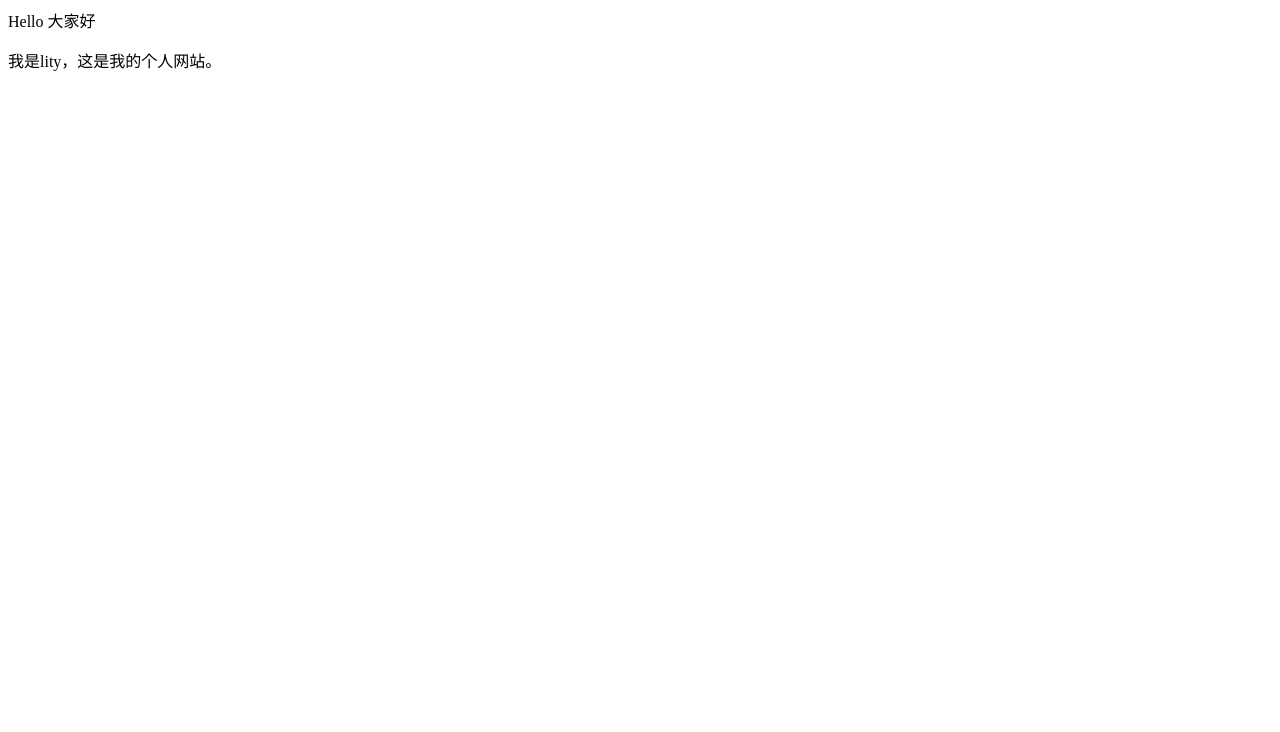
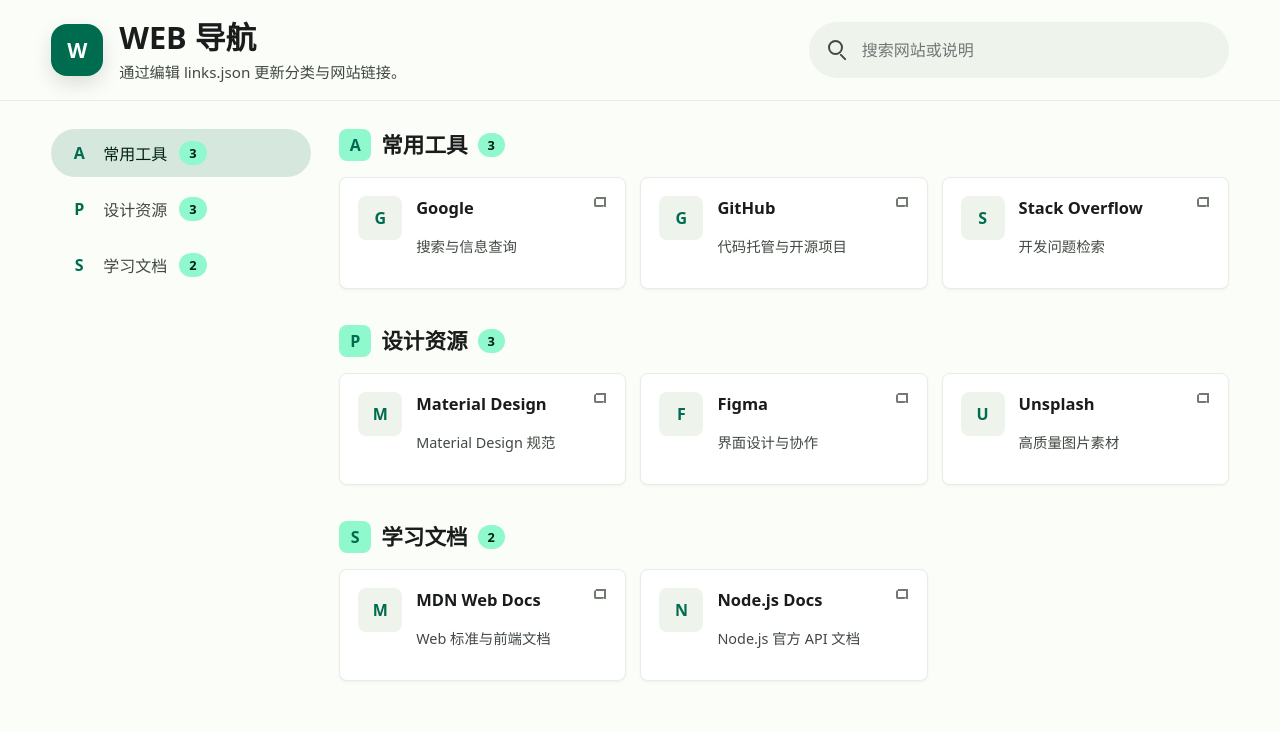
Before and after one commit to liyt-code/liyt-code.github.io, a plain HTML site: page index.html in a window 1280 px wide. Drawn offline with Linux system fonts and the light colour scheme.

Commit message:
Squashed commit of the following:
commit 03a229055b1c421b812000d8967082f5f04d7479
Author: 李义田 <yitian.li@robotrak.cn>
Date:   Thu May 28 10:45:47 2026 +0800

    Create JSON-driven navigation page

```diff
--- /dev/null
+++ b/app.js
@@ -0,0 +1,191 @@
+const dataUrl = "links.json";
+const titleEl = document.querySelector("#site-title");
+const descriptionEl = document.querySelector("#site-description");
+const tabsEl = document.querySelector("#category-tabs");
+const sectionsEl = document.querySelector("#category-sections");
+const statusEl = document.querySelector("#status");
+const searchInput = document.querySelector("#search-input");
+const categoryTemplate = document.querySelector("#category-template");
+const linkTemplate = document.querySelector("#link-template");
+
+let navigationData = null;
+
+const text = {
+  title: "\u0057\u0045\u0042 \u5bfc\u822a",
+  loading: "\u6b63\u5728\u8bfb\u53d6 links.json...",
+  description: "\u7f16\u8f91 links.json \u5373\u53ef\u66f4\u65b0\u9875\u9762\u5185\u5bb9\u3002",
+  uncategorized: "\u672a\u5206\u7c7b",
+  noResults: "\u6ca1\u6709\u627e\u5230\u5339\u914d\u7684\u7f51\u7ad9\u3002",
+  missingCategories: "links.json \u7f3a\u5c11 categories \u6570\u7ec4",
+  loadFailed:
+    "\u65e0\u6cd5\u8bfb\u53d6 links.json\u3002\u8bf7\u53cc\u51fb start-navigation.bat \u901a\u8fc7\u672c\u5730\u670d\u52a1\u5668\u6253\u5f00\u9875\u9762\uff0c\u5e76\u786e\u8ba4 JSON \u683c\u5f0f\u6b63\u786e\u3002"
+};
+
+function slugify(value) {
+  return value
+    .toString()
+    .trim()
+    .toLowerCase()
+    .replace(/\s+/g, "-")
+    .replace(/[^\w\u4e00-\u9fa5-]/g, "");
+}
+
+function normalizeUrl(url) {
+  if (/^https?:\/\//i.test(url)) {
+    return url;
+  }
+
+  return `https://${url}`;
+}
+
+function getHostname(url) {
+  try {
+    return new URL(normalizeUrl(url)).hostname;
+  } catch {
+    return "";
+  }
+}
+
+function showStatus(message) {
+  statusEl.textContent = message;
+  statusEl.classList.toggle("visible", Boolean(message));
+}
+
+function getIconLabel(icon) {
+  const iconLabels = {
+    apps: "A",
+    palette: "P",
+    school: "S",
+    folder: "F"
+  };
+
+  return iconLabels[icon] || (icon || "F").slice(0, 1).toUpperCase();
+}
+
+function createTab(category, id, count) {
+  const tab = document.createElement("a");
+  tab.className = "category-tab";
+  tab.href = `#${id}`;
+  tab.innerHTML = `
+    <span class="tab-icon" aria-hidden="true">${getIconLabel(category.icon)}</span>
+    <span>${category.name}</span>
+    <span class="count">${count}</span>
+  `;
+  return tab;
+}
+
+function createLinkCard(link) {
+  const node = linkTemplate.content.firstElementChild.cloneNode(true);
+  const url = normalizeUrl(link.url);
+  const hostname = getHostname(url);
+  const favicon = node.querySelector(".favicon");
+
+  node.href = url;
+  node.querySelector("strong").textContent = link.title || hostname || url;
+  node.querySelector(".link-text span").textContent = link.description || hostname || url;
+
+  if (hostname) {
+    const img = document.createElement("img");
+    img.alt = "";
+    img.loading = "lazy";
+    img.src = `https://www.google.com/s2/favicons?domain=${hostname}&sz=64`;
+    img.onerror = () => {
+      favicon.textContent = (link.title || hostname).slice(0, 1).toUpperCase();
+    };
+    favicon.append(img);
+  } else {
+    favicon.textContent = "?";
+  }
+
+  node.dataset.search = [link.title, link.description, link.url, hostname].filter(Boolean).join(" ").toLowerCase();
+  return node;
+}
+
+function render(data) {
+  titleEl.textContent = data.siteTitle || text.title;
+  descriptionEl.textContent = data.description || text.description;
+  document.title = data.siteTitle || text.title;
+
+  tabsEl.replaceChildren();
+  sectionsEl.replaceChildren();
+
+  data.categories.forEach((category) => {
+    const links = Array.isArray(category.links) ? category.links : [];
+    const id = `category-${slugify(category.name || text.uncategorized)}`;
+    const section = categoryTemplate.content.firstElementChild.cloneNode(true);
+
+    section.id = id;
+    section.querySelector(".section-icon").textContent = getIconLabel(category.icon);
+    section.querySelector("h2").textContent = category.name || text.uncategorized;
+    section.querySelector(".count").textContent = links.length;
+
+    const grid = section.querySelector(".link-grid");
+    links.forEach((link) => grid.append(createLinkCard(link)));
+
+    tabsEl.append(createTab(category, id, links.length));
+    sectionsEl.append(section);
+  });
+
+  updateActiveTab();
+}
+
+function filterLinks(query) {
+  const term = query.trim().toLowerCase();
+  let visibleCount = 0;
+
+  document.querySelectorAll(".category-section").forEach((section) => {
+    let sectionCount = 0;
+
+    section.querySelectorAll(".link-card").forEach((card) => {
+      const visible = !term || card.dataset.search.includes(term);
+      card.classList.toggle("hidden", !visible);
+      if (visible) {
+        sectionCount += 1;
+        visibleCount += 1;
+      }
+    });
+
+    section.classList.toggle("hidden", sectionCount === 0);
+    section.querySelector(".count").textContent = sectionCount;
+  });
+
+  showStatus(term && visibleCount === 0 ? text.noResults : "");
+}
+
+function updateActiveTab() {
+  const sections = [...document.querySelectorAll(".category-section:not(.hidden)")];
+  const tabs = [...document.querySelectorAll(".category-tab")];
+  const current = sections.findLast((section) => section.getBoundingClientRect().top <= 150) || sections[0];
+
+  tabs.forEach((tab) => {
+    tab.classList.toggle("active", current && tab.getAttribute("href") === `#${current.id}`);
+  });
+}
+
+async function loadNavigation() {
+  showStatus(text.loading);
+
+  try {
+    const response = await fetch(dataUrl, { cache: "no-store" });
+    if (!response.ok) {
+      throw new Error(`HTTP ${response.status}`);
+    }
+
+    navigationData = await response.json();
+    if (!Array.isArray(navigationData.categories)) {
+      throw new Error(text.missingCategories);
+    }
+
+    render(navigationData);
+    showStatus("");
+  } catch (error) {
+    console.error(error);
+    showStatus(text.loadFailed);
+  }
+}
+
+searchInput.addEventListener("input", (event) => filterLinks(event.target.value));
+document.addEventListener("scroll", updateActiveTab, { passive: true });
+window.addEventListener("resize", updateActiveTab);
+
+loadNavigation();
--- a/index.html
+++ b/index.html
@@ -1,2 +1,64 @@
-<p>Hello 大家好</p>
-<p>我是lity，这是我的个人网站。 </p>
+<!doctype html>
+<html lang="zh-CN">
+  <head>
+    <meta charset="UTF-8" />
+    <meta name="viewport" content="width=device-width, initial-scale=1.0" />
+    <title>WEB &#23548;&#33322;</title>
+    <link rel="stylesheet" href="styles.css" />
+  </head>
+  <body>
+    <header class="top-app-bar">
+      <div class="brand">
+        <span class="brand-icon" aria-hidden="true">W</span>
+        <div>
+          <h1 id="site-title">WEB &#23548;&#33322;</h1>
+          <p id="site-description">&#27491;&#22312;&#21152;&#36733;&#23548;&#33322;&#25968;&#25454;...</p>
+        </div>
+      </div>
+      <label class="search-shell" for="search-input">
+        <span class="search-icon" aria-hidden="true"></span>
+        <input
+          id="search-input"
+          type="search"
+          placeholder="&#25628;&#32034;&#32593;&#31449;&#25110;&#35828;&#26126;"
+          autocomplete="off"
+        />
+      </label>
+    </header>
+
+    <main class="layout">
+      <aside class="sidebar" aria-label="&#20998;&#31867;">
+        <nav id="category-tabs" class="category-tabs"></nav>
+      </aside>
+
+      <section class="content">
+        <div id="status" class="status" role="status"></div>
+        <div id="category-sections" class="category-sections"></div>
+      </section>
+    </main>
+
+    <template id="category-template">
+      <section class="category-section">
+        <div class="section-heading">
+          <span class="section-icon" aria-hidden="true"></span>
+          <h2></h2>
+          <span class="count"></span>
+        </div>
+        <div class="link-grid"></div>
+      </section>
+    </template>
+
+    <template id="link-template">
+      <a class="link-card" target="_blank" rel="noopener noreferrer">
+        <span class="launch-icon" aria-hidden="true"></span>
+        <span class="favicon" aria-hidden="true"></span>
+        <span class="link-text">
+          <strong></strong>
+          <span></span>
+        </span>
+      </a>
+    </template>
+
+    <script src="app.js"></script>
+  </body>
+</html>
--- /dev/null
+++ b/links.json
@@ -0,0 +1,64 @@
+{
+  "siteTitle": "WEB 导航",
+  "description": "通过编辑 links.json 更新分类与网站链接。",
+  "categories": [
+    {
+      "name": "常用工具",
+      "icon": "apps",
+      "links": [
+        {
+          "title": "Google",
+          "url": "https://www.google.com",
+          "description": "搜索与信息查询"
+        },
+        {
+          "title": "GitHub",
+          "url": "https://github.com",
+          "description": "代码托管与开源项目"
+        },
+        {
+          "title": "Stack Overflow",
+          "url": "https://stackoverflow.com",
+          "description": "开发问题检索"
+        }
+      ]
+    },
+    {
+      "name": "设计资源",
+      "icon": "palette",
+      "links": [
+        {
+          "title": "Material Design",
+          "url": "https://m3.material.io",
+          "description": "Material Design 规范"
+        },
+        {
+          "title": "Figma",
+          "url": "https://www.figma.com",
+          "description": "界面设计与协作"
+        },
+        {
+          "title": "Unsplash",
+          "url": "https://unsplash.com",
+          "description": "高质量图片素材"
+        }
+      ]
+    },
+    {
+      "name": "学习文档",
+      "icon": "school",
+      "links": [
+        {
+          "title": "MDN Web Docs",
+          "url": "https://developer.mozilla.org",
+          "description": "Web 标准与前端文档"
+        },
+        {
+          "title": "Node.js Docs",
+          "url": "https://nodejs.org/docs/latest/api",
+          "description": "Node.js 官方 API 文档"
+        }
+      ]
+    }
+  ]
+}
--- /dev/null
+++ b/styles.css
@@ -0,0 +1,409 @@
+:root {
+  color-scheme: light;
+  --md-primary: #006c4f;
+  --md-on-primary: #ffffff;
+  --md-primary-container: #8ff8cd;
+  --md-on-primary-container: #002116;
+  --md-secondary-container: #d6e8dd;
+  --md-surface: #fbfdf8;
+  --md-surface-container: #eef3ec;
+  --md-surface-container-high: #e7eee5;
+  --md-on-surface: #191c1a;
+  --md-on-surface-variant: #414942;
+  --md-outline: #717971;
+  --md-shadow: rgba(0, 0, 0, 0.12);
+  font-family: system-ui, -apple-system, BlinkMacSystemFont, "Segoe UI", "Microsoft YaHei", sans-serif;
+}
+
+* {
+  box-sizing: border-box;
+}
+
+body {
+  min-height: 100vh;
+  margin: 0;
+  background: var(--md-surface);
+  color: var(--md-on-surface);
+}
+
+.top-app-bar {
+  position: sticky;
+  top: 0;
+  z-index: 5;
+  display: flex;
+  align-items: center;
+  justify-content: space-between;
+  gap: 24px;
+  min-height: 96px;
+  padding: 18px clamp(20px, 4vw, 56px);
+  background: color-mix(in srgb, var(--md-surface) 88%, white);
+  border-bottom: 1px solid var(--md-surface-container-high);
+  backdrop-filter: blur(16px);
+}
+
+.brand {
+  display: flex;
+  align-items: center;
+  gap: 16px;
+  min-width: 0;
+}
+
+.brand-icon {
+  display: grid;
+  place-items: center;
+  width: 52px;
+  height: 52px;
+  flex: 0 0 auto;
+  color: var(--md-on-primary);
+  background: var(--md-primary);
+  border-radius: 16px;
+  box-shadow: 0 8px 20px var(--md-shadow);
+  font-size: 1.3rem;
+  font-weight: 700;
+}
+
+h1,
+h2,
+p {
+  margin: 0;
+}
+
+h1 {
+  font-size: clamp(1.35rem, 2.4vw, 2rem);
+  font-weight: 700;
+  line-height: 1.25;
+}
+
+.brand p {
+  margin-top: 4px;
+  color: var(--md-on-surface-variant);
+  font-size: 0.95rem;
+}
+
+.search-shell {
+  display: flex;
+  align-items: center;
+  gap: 12px;
+  width: min(420px, 42vw);
+  min-height: 56px;
+  padding: 0 18px;
+  background: var(--md-surface-container);
+  border: 1px solid transparent;
+  border-radius: 28px;
+  color: var(--md-on-surface-variant);
+  transition: border-color 160ms ease, background 160ms ease, box-shadow 160ms ease;
+}
+
+.search-shell:focus-within {
+  background: #ffffff;
+  border-color: var(--md-primary);
+  box-shadow: 0 2px 10px var(--md-shadow);
+}
+
+.search-shell input {
+  width: 100%;
+  border: 0;
+  outline: 0;
+  background: transparent;
+  color: var(--md-on-surface);
+  font: inherit;
+}
+
+.search-icon {
+  position: relative;
+  width: 20px;
+  height: 20px;
+  flex: 0 0 auto;
+}
+
+.search-icon::before {
+  position: absolute;
+  width: 11px;
+  height: 11px;
+  border: 2px solid currentColor;
+  border-radius: 50%;
+  content: "";
+}
+
+.search-icon::after {
+  position: absolute;
+  right: 1px;
+  bottom: 2px;
+  width: 8px;
+  height: 2px;
+  background: currentColor;
+  border-radius: 999px;
+  content: "";
+  transform: rotate(45deg);
+  transform-origin: center;
+}
+
+.layout {
+  display: grid;
+  grid-template-columns: 260px minmax(0, 1fr);
+  gap: 28px;
+  width: min(1440px, 100%);
+  margin: 0 auto;
+  padding: 28px clamp(20px, 4vw, 56px) 48px;
+}
+
+.sidebar {
+  position: sticky;
+  top: 124px;
+  height: fit-content;
+}
+
+.category-tabs {
+  display: grid;
+  gap: 8px;
+}
+
+.category-tab {
+  display: flex;
+  align-items: center;
+  gap: 12px;
+  min-height: 48px;
+  padding: 0 16px;
+  border-radius: 24px;
+  color: var(--md-on-surface-variant);
+  text-decoration: none;
+  font-weight: 500;
+  transition: background 160ms ease, color 160ms ease;
+}
+
+.tab-icon,
+.section-icon {
+  display: grid;
+  place-items: center;
+  flex: 0 0 auto;
+  color: var(--md-primary);
+  font-weight: 700;
+}
+
+.tab-icon {
+  width: 24px;
+  height: 24px;
+}
+
+.category-tab:hover,
+.category-tab.active {
+  background: var(--md-secondary-container);
+  color: var(--md-on-primary-container);
+}
+
+.content {
+  min-width: 0;
+}
+
+.status {
+  display: none;
+  margin-bottom: 18px;
+  padding: 14px 18px;
+  background: var(--md-surface-container);
+  border-radius: 8px;
+  color: var(--md-on-surface-variant);
+}
+
+.status.visible {
+  display: block;
+}
+
+.category-sections {
+  display: grid;
+  gap: 36px;
+}
+
+.category-section {
+  scroll-margin-top: 128px;
+}
+
+.section-heading {
+  display: flex;
+  align-items: center;
+  gap: 10px;
+  margin-bottom: 16px;
+}
+
+.section-icon {
+  width: 32px;
+  height: 32px;
+  background: var(--md-primary-container);
+  border-radius: 8px;
+}
+
+h2 {
+  font-size: 1.35rem;
+  line-height: 1.3;
+}
+
+.count {
+  padding: 3px 10px;
+  background: var(--md-primary-container);
+  border-radius: 999px;
+  color: var(--md-on-primary-container);
+  font-size: 0.8rem;
+  font-weight: 700;
+}
+
+.link-grid {
+  display: grid;
+  grid-template-columns: repeat(auto-fill, minmax(240px, 1fr));
+  gap: 14px;
+}
+
+.link-card {
+  position: relative;
+  display: grid;
+  grid-template-columns: 44px minmax(0, 1fr);
+  gap: 14px;
+  min-height: 112px;
+  padding: 18px;
+  overflow: hidden;
+  background: #ffffff;
+  border: 1px solid var(--md-surface-container-high);
+  border-radius: 8px;
+  color: inherit;
+  text-decoration: none;
+  box-shadow: 0 1px 3px rgba(0, 0, 0, 0.05);
+  transition: transform 160ms ease, box-shadow 160ms ease, border-color 160ms ease;
+}
+
+.link-card:hover {
+  transform: translateY(-2px);
+  border-color: color-mix(in srgb, var(--md-primary) 45%, var(--md-surface-container-high));
+  box-shadow: 0 8px 20px var(--md-shadow);
+}
+
+.favicon {
+  display: grid;
+  place-items: center;
+  width: 44px;
+  height: 44px;
+  align-self: start;
+  background: var(--md-surface-container);
+  border-radius: 8px;
+  color: var(--md-primary);
+  font-weight: 700;
+}
+
+.favicon img {
+  width: 22px;
+  height: 22px;
+}
+
+.link-text {
+  display: grid;
+  gap: 6px;
+  min-width: 0;
+  padding-right: 22px;
+}
+
+.link-text strong {
+  overflow: hidden;
+  font-size: 1.03rem;
+  font-weight: 700;
+  text-overflow: ellipsis;
+  white-space: nowrap;
+}
+
+.link-text span {
+  display: -webkit-box;
+  overflow: hidden;
+  color: var(--md-on-surface-variant);
+  font-size: 0.9rem;
+  line-height: 1.45;
+  -webkit-box-orient: vertical;
+  -webkit-line-clamp: 2;
+}
+
+.launch-icon {
+  position: absolute;
+  top: 16px;
+  right: 16px;
+  width: 18px;
+  height: 18px;
+  color: var(--md-outline);
+}
+
+.launch-icon::before,
+.launch-icon::after {
+  position: absolute;
+  content: "";
+}
+
+.launch-icon::before {
+  inset: 4px 5px 5px 3px;
+  border: 2px solid currentColor;
+  border-top: 0;
+  border-right: 0;
+  border-radius: 2px;
+}
+
+.launch-icon::after {
+  top: 3px;
+  right: 3px;
+  width: 8px;
+  height: 8px;
+  border-top: 2px solid currentColor;
+  border-right: 2px solid currentColor;
+}
+
+.hidden {
+  display: none;
+}
+
+@media (max-width: 860px) {
+  .top-app-bar {
+    position: static;
+    align-items: stretch;
+    flex-direction: column;
+    gap: 16px;
+  }
+
+  .search-shell {
+    width: 100%;
+  }
+
+  .layout {
+    display: block;
+    padding-top: 20px;
+  }
+
+  .sidebar {
+    position: static;
+    margin-bottom: 24px;
+    overflow-x: auto;
+  }
+
+  .category-tabs {
+    display: flex;
+    gap: 10px;
+    width: max-content;
+    min-width: 100%;
+    padding-bottom: 4px;
+  }
+
+  .category-tab {
+    white-space: nowrap;
+  }
+}
+
+@media (max-width: 520px) {
+  .top-app-bar {
+    padding-inline: 16px;
+  }
+
+  .layout {
+    padding-inline: 16px;
+  }
+
+  .brand-icon {
+    width: 46px;
+    height: 46px;
+    border-radius: 14px;
+  }
+
+  .link-grid {
+    grid-template-columns: 1fr;
+  }
+}
```
Also changed, not shown: 1 other file.
